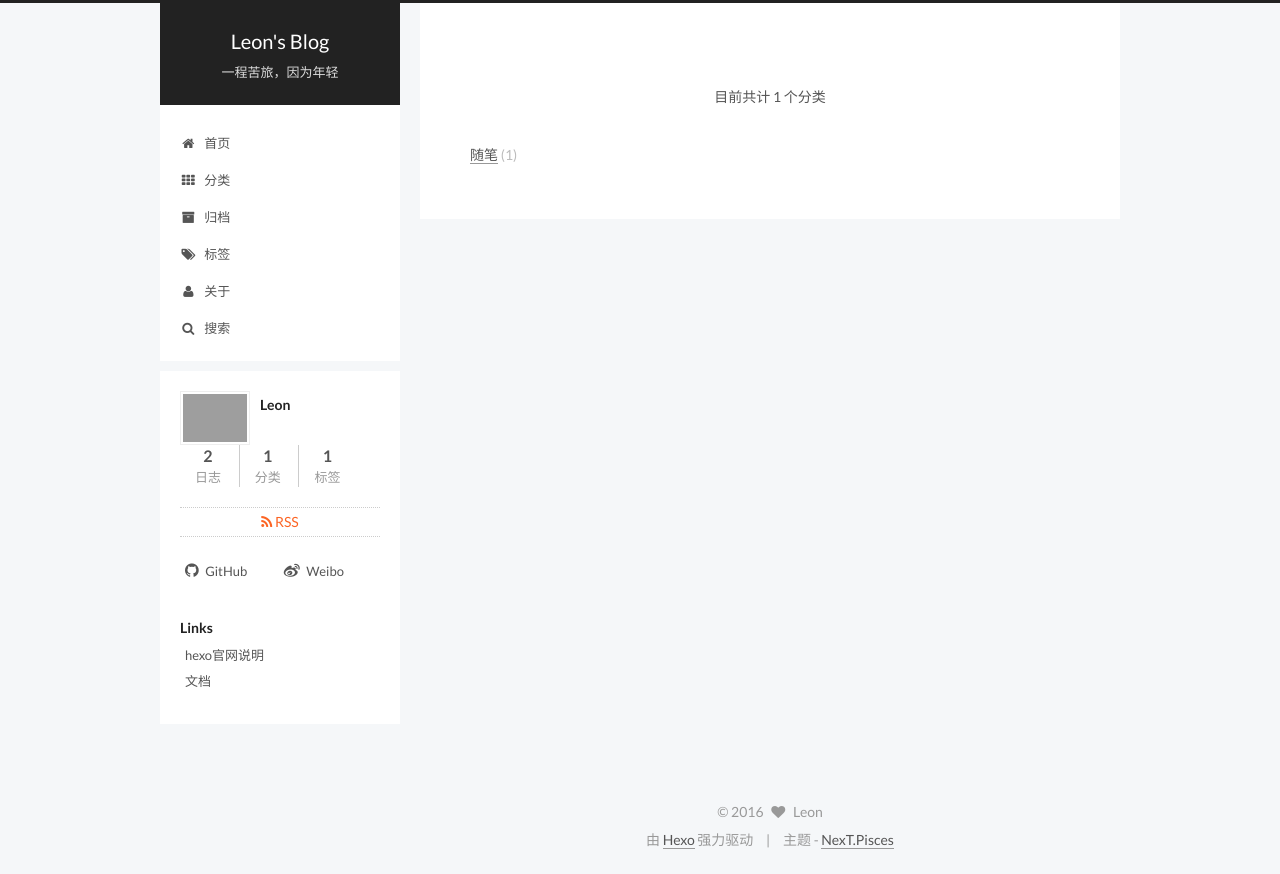
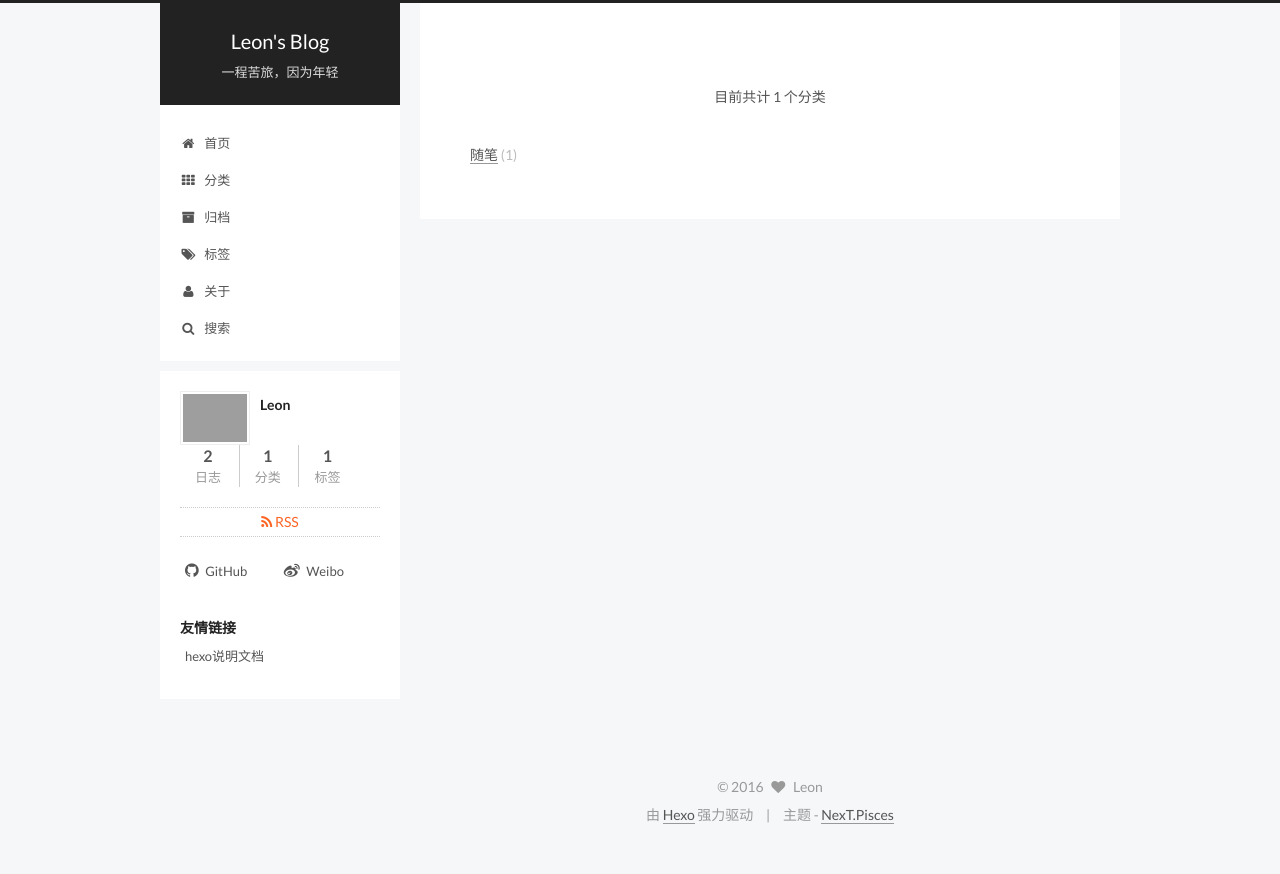
Before and after one commit to xiaoyaolml/xiaoyaolml.github.io, a plain HTML site: page categories/index.html in a window 1280 px wide. After the commit the page ends 849 px from the top, so only its background shows below. Drawn offline with Linux system fonts and the light colour scheme; grey boxes are pictures that could not be loaded; a script that the page names is missing.

Commit message:
Site updated: 2016-03-10 15:41:03

```diff
--- a/categories/index.html
+++ b/categories/index.html
@@ -42,6 +42,8 @@
 
 
   <meta name="keywords" content="xiaoyaolml" />
+
+
 
 
 
@@ -359,10 +361,10 @@
 
         <div class="links-of-author motion-element">
 
-            <p class="site-author-name">Links</p>
+            <p class="site-author-name">友情链接</p>
 
               <span class="links-of-author-item">
-                <a href="https://hexo.io/zh-cn/docs/index.html" target="_blank">hexo官网说明文档</a>
+                <a href="https://hexo.io/zh-cn/docs/index.html" target="_blank">hexo说明文档</a>
               </span>
 
 
--- a/css/main.css
+++ b/css/main.css
@@ -1545,7 +1545,7 @@
   width: 4px;
   height: 4px;
   border-radius: 50%;
-  background: #beda8b;
+  background: #ff477f;
 }
 .sidebar-nav {
   margin: 0 0 20px;
```
Also changed, not shown: 2016/03/09/hello-world/index.html (+2 -2 lines), 2016/03/09/使用hexo写博客/index.html (+2 -2 lines), about/index.html (+2 -4 lines), archives/2016/03/index.html (+2 -2 lines), archives/2016/index.html (+2 -2 lines), archives/index.html (+2 -2 lines), categories/随笔/index.html (+2 -2 lines), index.html (+2 -2 lines), tags/index.html (+2 -2 lines), tags/日记/index.html (+2 -2 lines).
